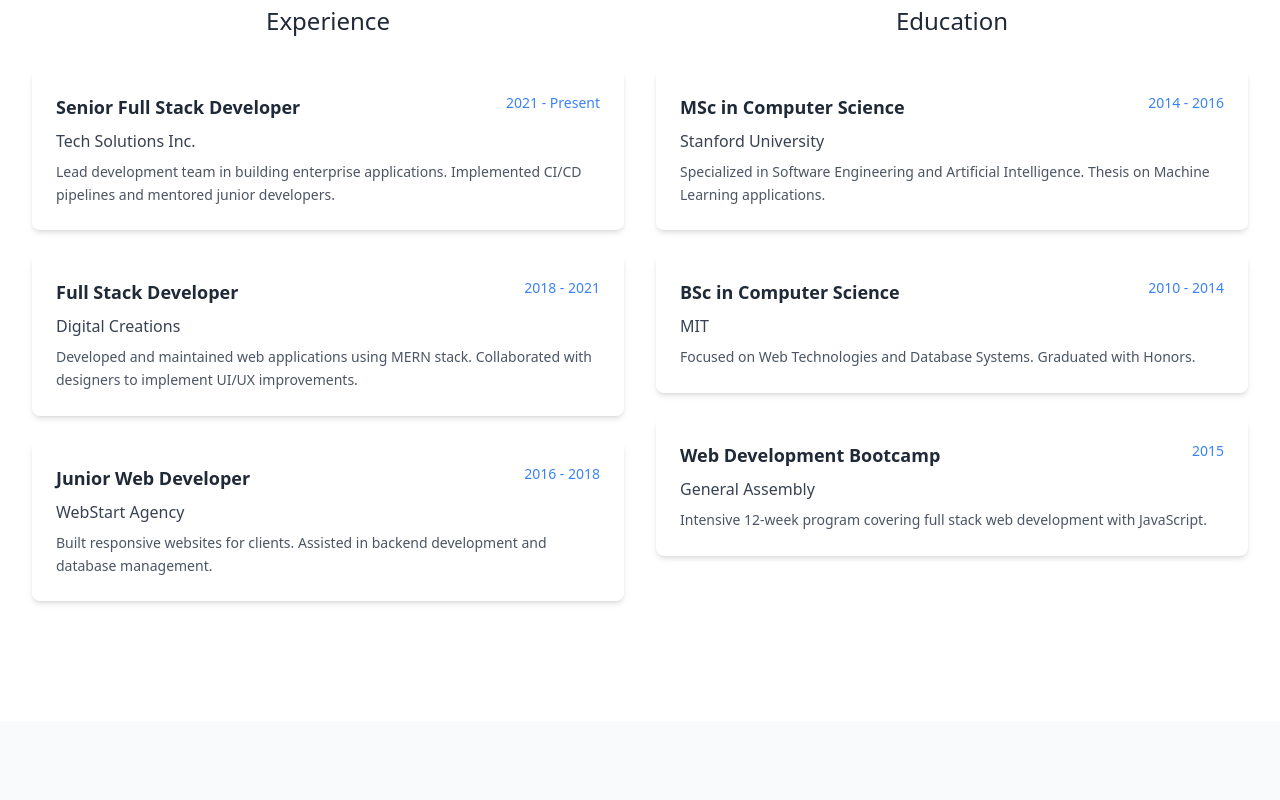
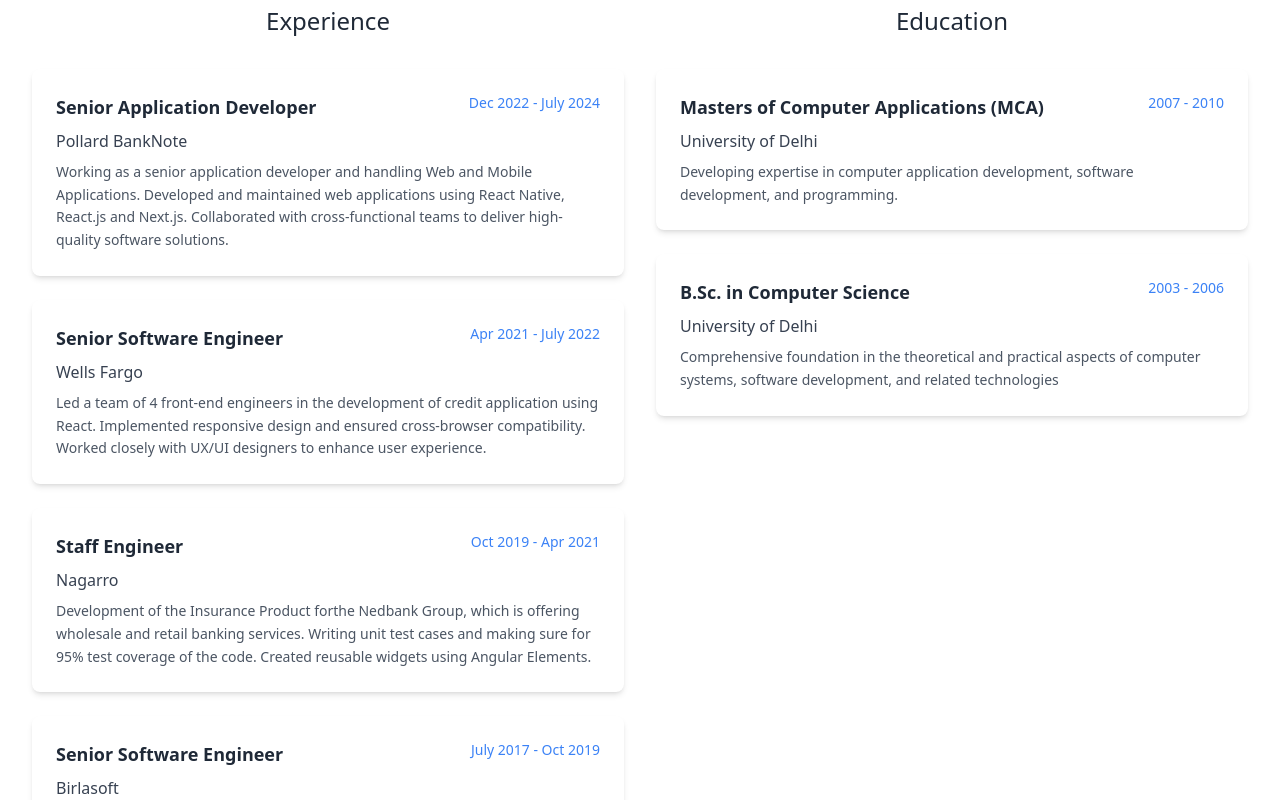
Before and after one commit to ajay3009/portfolio, a React (Vite) app: page / in a window 1280 px wide. Shown: the part 3980-4780 px from the top of the page. Built offline with nearby package versions, Linux system fonts and the light colour scheme.

Commit message:
Experience section updated

```diff
--- a/src/components/sections/Experience.jsx
+++ b/src/components/sections/Experience.jsx
@@ -3,43 +3,49 @@
 const Experience = () => {
   const experiences = [
     {
-      title: 'Senior Full Stack Developer',
-      company: 'Tech Solutions Inc.',
-      period: '2021 - Present',
-      description: 'Lead development team in building enterprise applications. Implemented CI/CD pipelines and mentored junior developers.'
+      title: 'Senior Application Developer',
+      company: 'Pollard BankNote',
+      period: 'Dec 2022 - July 2024',
+      description: 'Working as a senior application developer and handling Web and Mobile Applications. Developed and maintained web applications using React Native, React.js and Next.js. Collaborated with cross-functional teams to deliver high-quality software solutions.'
     },
     {
-      title: 'Full Stack Developer',
-      company: 'Digital Creations',
-      period: '2018 - 2021',
-      description: 'Developed and maintained web applications using MERN stack. Collaborated with designers to implement UI/UX improvements.'
+      title: 'Senior Software Engineer',
+      company: 'Wells Fargo',
+      period: 'Apr 2021 - July 2022',
+      description: 'Led a team of 4 front-end engineers in the development of credit application using React. Implemented responsive design and ensured cross-browser compatibility. Worked closely with UX/UI designers to enhance user experience.'
     },
     {
-      title: 'Junior Web Developer',
-      company: 'WebStart Agency',
-      period: '2016 - 2018',
-      description: 'Built responsive websites for clients. Assisted in backend development and database management.'
+      title: 'Staff Engineer',
+      company: 'Nagarro',
+      period: 'Oct 2019 - Apr 2021',
+      description: 'Development of the Insurance Product forthe Nedbank Group, which is offering wholesale and retail banking services. Writing unit test cases and making sure for 95% test coverage of the code. Created reusable widgets using Angular Elements.'
+    },
+    {
+      title: 'Senior Software Engineer',
+      company: 'Birlasoft',
+      period: 'July 2017 - Oct 2019',
+      description: 'Converted the existing site from AngularJS into React. Implemented Redux for state management. Developed RESTful APIs using Node.js and Express. Collaborated with backend developers to integrate APIs.'
+    },
+    {
+      title: 'Senior Web Developer',
+      company: 'GNG IT Services Pvt. Ltd.',
+      period: 'Apr 2010 - Apr 2017',
+      description: 'Designed dynamic and browser compatible pages using HTML5, CSS3, jQuery and Javascript. Delivered responsive, cross-browser compatible and accessibility compliant websites'
     }
   ];
 
   const education = [
     {
-      degree: 'MSc in Computer Science',
-      school: 'Stanford University',
-      period: '2014 - 2016',
-      description: 'Specialized in Software Engineering and Artificial Intelligence. Thesis on Machine Learning applications.'
+      degree: 'Masters of Computer Applications (MCA)',
+      school: 'University of Delhi',
+      period: '2007 - 2010',
+      description: 'Developing expertise in computer application development, software development, and programming.'
     },
     {
-      degree: 'BSc in Computer Science',
-      school: 'MIT',
-      period: '2010 - 2014',
-      description: 'Focused on Web Technologies and Database Systems. Graduated with Honors.'
-    },
-    {
-      degree: 'Web Development Bootcamp',
-      school: 'General Assembly',
-      period: '2015',
-      description: 'Intensive 12-week program covering full stack web development with JavaScript.'
+      degree: 'B.Sc. in Computer Science',
+      school: 'University of Delhi',
+      period: '2003 - 2006',
+      description: 'Comprehensive foundation in the theoretical and practical aspects of computer systems, software development, and related technologies'
     }
   ];
 
```
